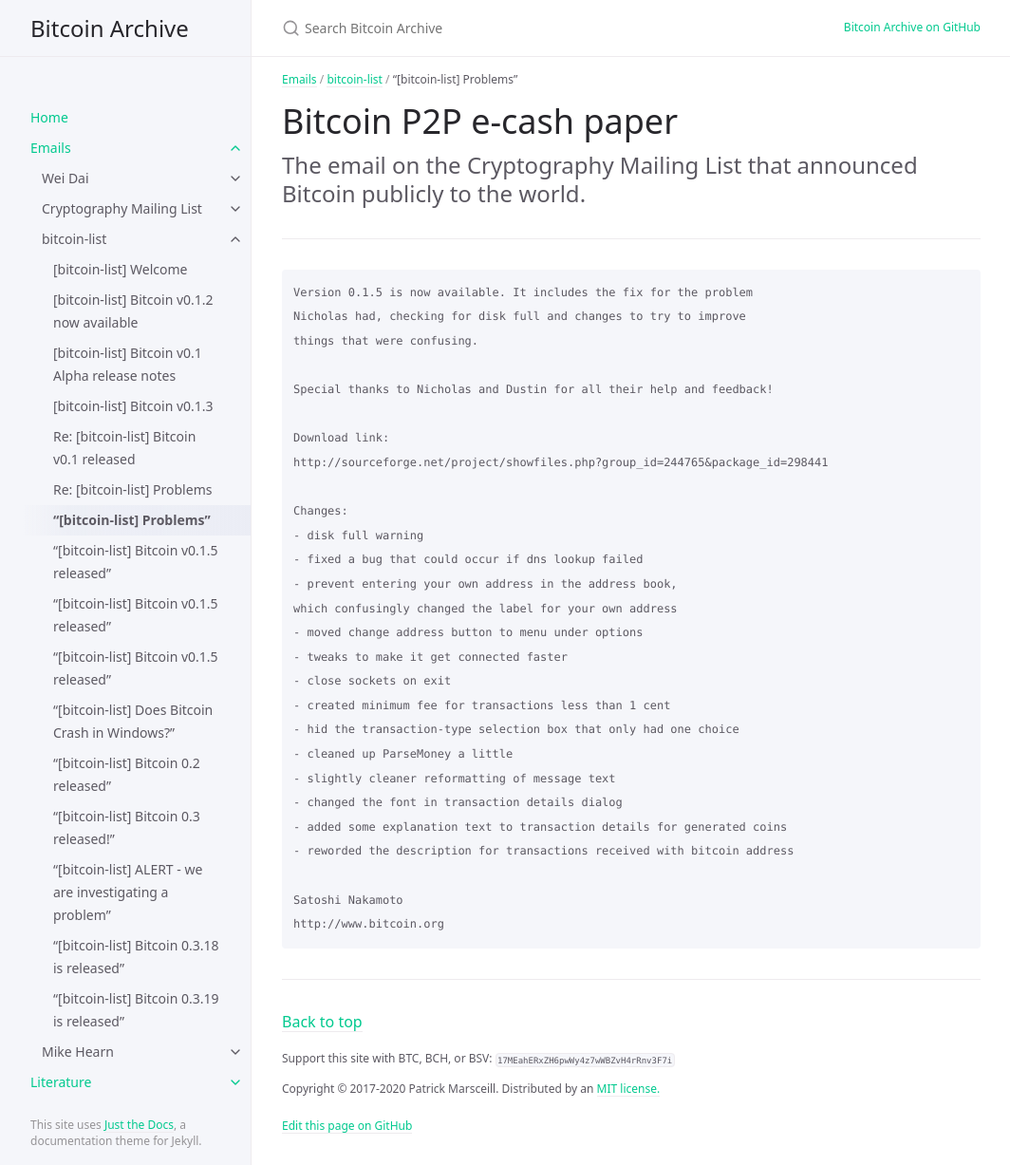
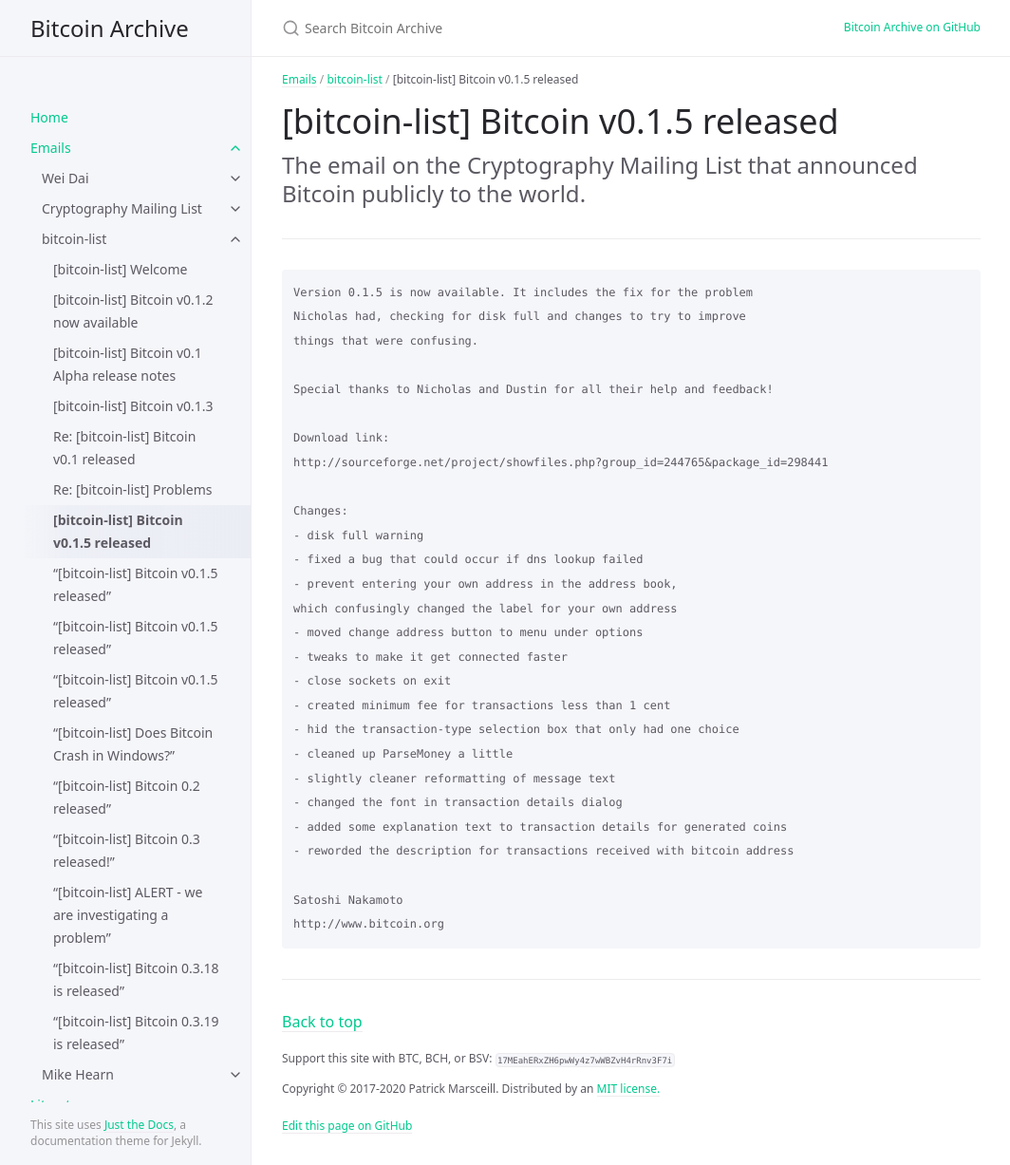
Before and after one commit to wakgill/bitcoin-archive, a Jekyll site: the page built from docs/emails/bitcoin-list/7.md, in a window 1280 px wide and 1227 px high. Shown: the whole window at 95% size, without its empty margins (107-1171 px from the left). Built offline with Jekyll 4.4.1, drawn with Linux system fonts in a browser that asks for light colours.

Commit message:
Update 7.md

```diff
--- a/docs/emails/bitcoin-list/7.md
+++ b/docs/emails/bitcoin-list/7.md
@@ -1,12 +1,12 @@
 ---
 layout: default
-title: “[bitcoin-list] Problems”
+title: '[bitcoin-list] Bitcoin v0.1.5 released'
 grand_parent: Emails
 parent: bitcoin-list
 nav_order: 7
 ---
 
-# Bitcoin P2P e-cash paper
+# [bitcoin-list] Bitcoin v0.1.5 released
 
 The email on the Cryptography Mailing List that announced Bitcoin publicly to the world.
 {: .fs-6 .fw-300 }
```
